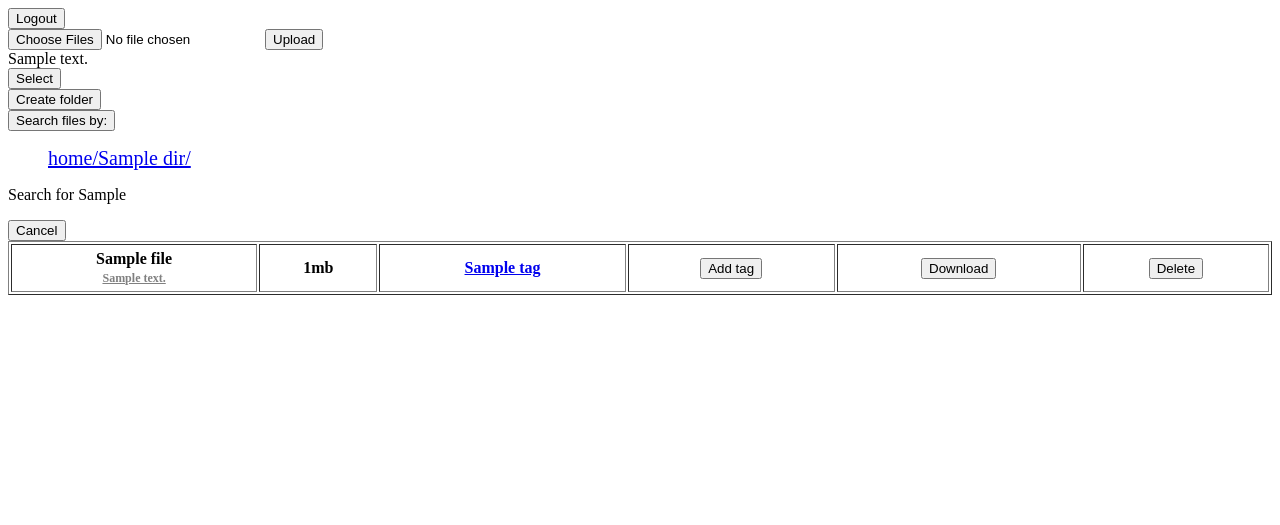
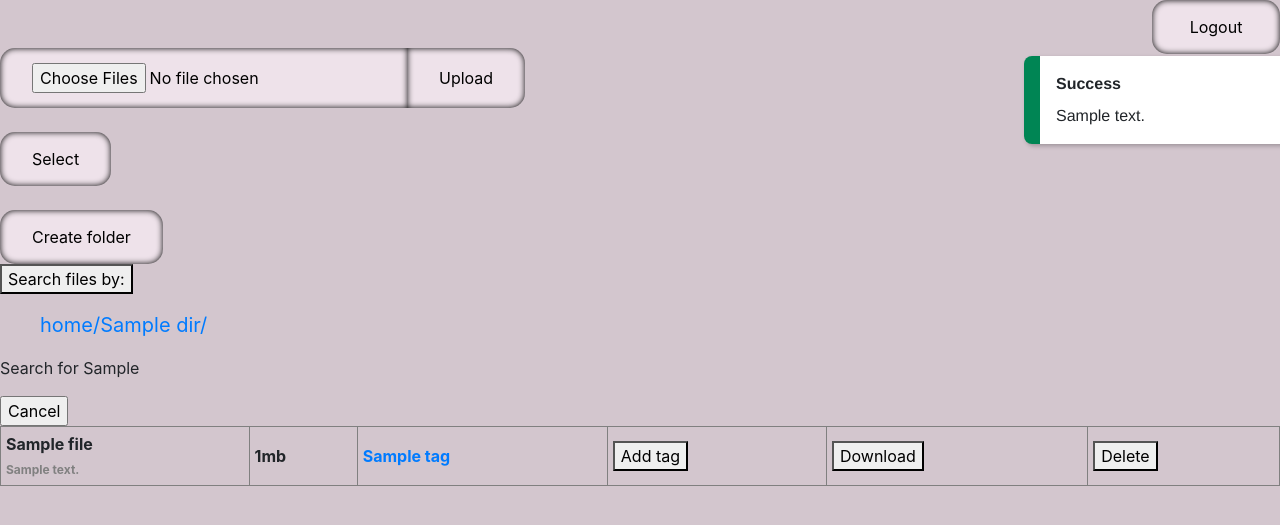
Before and after one commit to RB387/GorbInDocks, a Flask app: template application/templates/home.html in a window 1280 px wide. Shown: the top 525 px of the page. Run offline with Flask 2, Linux system fonts and the light colour scheme; the template is opened without the code that fills it: most values are stand-ins (such as "Sample title", 1, 10 or a date in 2020); lists and menus that the app fills with data are empty; parts of the project's set-up code (start-up, migrations or seed data) failed here and were passed over; some libraries are stand-ins or nearby versions.

Commit message:
visual update

```diff
--- a/application/templates/home.html
+++ b/application/templates/home.html
@@ -1,6 +1,102 @@
 <!DOCTYPE HTML PUBLIC "-//W3C//DTD HTML 4.01//EN" "http://www.w3.org/TR/html4/strict.dtd">
-<html>
-    <body>
+<html lang="en">
+<head>
+  <meta charset="utf-8">
+	<meta name="viewport" content="width=device-width, initial-scale=1, shrink-to-fit=no">
+
+	 <link rel="stylesheet" href="https://stackpath.bootstrapcdn.com/bootstrap/4.3.1/css/bootstrap.min.css">
+     <link rel="stylesheet" href="https://maxcdn.bootstrapcdn.com/bootstrap/3.3.7/css/bootstrap-theme.min.css">
+     <script src="//maxcdn.bootstrapcdn.com/bootstrap/4.0.0/js/bootstrap.min.js"></script>
+     <script src="//cdnjs.cloudflare.com/ajax/libs/jquery/3.2.1/jquery.min.js"></script>
+     <style>
+     body {
+  background: #f1f1f1;
+}
+
+    .Toast {
+        background: white;
+        border-left: 1rem solid #8a8a8a;
+        border-radius: 0.5rem;
+        box-shadow: 0.125rem 0.125rem 0.25rem rgba(0, 0, 0, 0.25);
+        display: flex;
+        font-family: Helvetica;
+        justify-content: space-between;
+        padding: 1rem;
+        margin: 1rem auto;
+        width: 25rem;
+        position: fixed; top: 5%; left: 80%;
+    }
+
+    .Toast--success {
+        border-color: #008554;
+    }
+
+    .Toast--warning {
+        border-color: #FFC627;
+    }
+
+    .Toast--error {
+        border-color: #D14229;
+    }
+
+    .Toast__message-category {
+        font-weight: bold;
+        margin-bottom: 0.5rem;
+    }
+
+    .Toast__button {
+        background: transparent;
+        border: none;
+        font-family: inherit;
+        font-size: inherit;
+        margin-left: 1rem;
+        opacity: 0.5;
+        padding: 0;
+    }
+     .centrep{
+              padding: 50px;
+              position: fixed; top: 50%; left: 50%;
+              background: #eee2ea;
+              border-radius: 15px;
+              -webkit-transform: translate(-50%, -50%);
+              -ms-transform: translate(-50%, -50%);
+              transform: translate(-50%, -50%);
+        }
+     body {
+            background-color: #d3c6ce;
+            }
+
+     .right{
+            position: fixed; top: 0%; left: 73%;
+            }
+    .left{
+            position: fixed; top: 5%; left: 5%;
+           }
+    .button {
+            background-color: #eee2ea;
+            border: none;
+            color: black;
+            padding: 15px 32px;
+            text-align: center;
+            text-decoration: none;
+            display: inline-block;
+            cursor: pointer;
+            border-radius: 15px;
+            box-shadow: inset 0 0 6px;
+        }
+
+        .button1 {width: 10%;
+            position: fixed; top: 0%; left: 90%
+        }
+        .button2 {width: 10%;
+        position: fixed; left: 0%}
+        .button3 {width: 15%;
+        position: fixed; top: 5%; left: 0%}}
+
+ </style>
+</head>
+    <body background=#d3c6ce>
+
         <link rel="stylesheet" type="text/css" href="{{ url_for('static', filename='css/home.css') }}" />
         <!--
         {% if share_file %}
@@ -12,15 +108,49 @@
           </div>
         </div>
         {% endif %}
+
         -->
+
+
         <form action="{{ url_for('.home', directory = path) }}" method="post" name="logout_form">
-            <input type="hidden" name="action" value="logout">
+
+            <button class="btn btn-secondary button button1" type="submit" name="action"value="logout" >Logout</button>
+            <!--
+            <input   type="hidden" name="action" value="logout">
             <input type="submit" name="logout" value="Logout">
+            -->
         </form>
+<br>
+<br>
         <form method=post enctype=multipart/form-data>
-            <input type=file name=file multiple>
-            <input type=submit value=Upload>
+            <div class="btn-group" role="group" >
+            <input class="btn btn-secondary button  "   type=file name=file multiple >
+            <button class="btn btn-secondary button" type=submit value=Upload >Upload</button>
+            <!--<input type=submit value=Upload>-->
+            </div>
             </form>
+
+                {% if error_message %}
+                    <div class="Toast Toast--error">
+                        <div class="Toast__message">
+                            <div class="Toast__message-category">Error</div>
+                            <span >{{ error_message }}</span>
+                        </div>
+                        <button class="Toast__button" type="button" onclick="this.parentElement.style.display='none'">Ok</button>
+                    </div>
+
+                {% endif %}
+                {% if upload_message %}
+                <div class="Toast Toast--success">
+                    <div class="Toast__message">
+                        <div class="Toast__message-category">Success</div>
+                        <span>{{ upload_message }}</span>
+                    </div>
+                    <button class="Toast__button" type="button" onclick="this.parentElement.style.display='none'">Ok</button>
+                </div>
+
+                {% endif %}
+
 
         <script>
             function show_hide(elements) {
@@ -34,40 +164,57 @@
                 }
             }
         </script>
-            {% if error_message %}
-                    <span style="color: #ff0000;">{{ error_message }}</span>
-            {% endif %}
-            {% if upload_message %}
-                    <span>{{ upload_message }}</span>
-            {% endif %}
+
+        <br>
 
        {% if not check %}
                <form action="{{ url_for('.home', directory = path) }}" method="post" name="select_form">
                    <input type="hidden" name="action" value="select_button">
-                        <input type="submit" name="select_element" value="Select">
+                   <!--<input type="submit" name="select_element" value="Select">-->
+                   <button class="btn btn-secondary button" name="select_element"
+                   type=submit value="Select"> Select</button>
                </form>
        {% else %}
            <form method="post" action="{{ url_for('.home', directory = path) }}" id = "checkbox_form">
+               <div class="btn-group" role="group" >
+                       <input type="hidden" name="action" value="multiple_file">
+                       <button class="btn btn-secondary button"   type="submit" name="get" value="Download">Download</button>
+                       <button class="btn btn-secondary button"  type="submit" name="get" value="Delete">Delete</button>
+                       <button class="btn btn-secondary button" type="submit" name="cancel_list" value="Cancel">Cancel</button>
+                           <!--
                <input type="hidden" name="action" value="multiple_file">
                <input type="submit" name="get" value="Download">
                <input type="submit" name="get" value="Delete">
                <input type="submit" name="cancel_list" value="Cancel">
+               -->
+
+               </div>
            </form>
                {% endif %}
-
+                    <br>
 
                     <div id = add_folder_button style = "display: block;">
                         <form action="{{ url_for('.home', directory = path) }}" method="post" name="add_folder">
-                            <button type="button" onclick="show_hide(['create_folder_div', 'add_folder_button'])">Create folder</button>
+                            <button class="btn btn-secondary button" type="button" onclick="show_hide(['create_folder_div', 'add_folder_button'])">Create folder</button>
                         </form>
                     </div>
 
                     <div id="create_folder_div" style = "display: none;">
                         <form action="{{ url_for('.home', directory = path) }}" method="post" name="add_folder">
                             <input type="hidden" name="action" value="create_folder">
-                            <input type="text" name="get" placeholder="Folder name">
-                            <input type="submit" name="create_folder_button" value="Create">
-                            <button type="button" onclick="show_hide(['create_folder_div', 'add_folder_button'])">Cancel</button>
+                                <div class="input-group">
+                                    <div class="input-group-append" id="button-addon4">
+                                    <button class="btn btn-secondary button" type="button" onclick="show_hide(['create_folder_div', 'add_folder_button'])">Cancel</button>
+
+                                    <div class="col-auto">
+                                        <input class="form-control mb-2" type="text" name="get" placeholder="Folder name"
+                                        aria-label="Recipient's username with two button addons" aria-describedby="button-addon4">
+                                    </div>
+                                     <button class="btn btn-secondary button" type="submit" name="create_folder_button" value="Create">Create</button>
+                                        <!--<input type="submit" name="create_folder_button" value="Create"> -->
+
+                                    </div>
+                                </div>
                         </form>
                     </div>
 
```
Also changed, not shown: application/templates/index.html (+2 -6 lines). Lines whose indentation alone changed are shown as unchanged.
